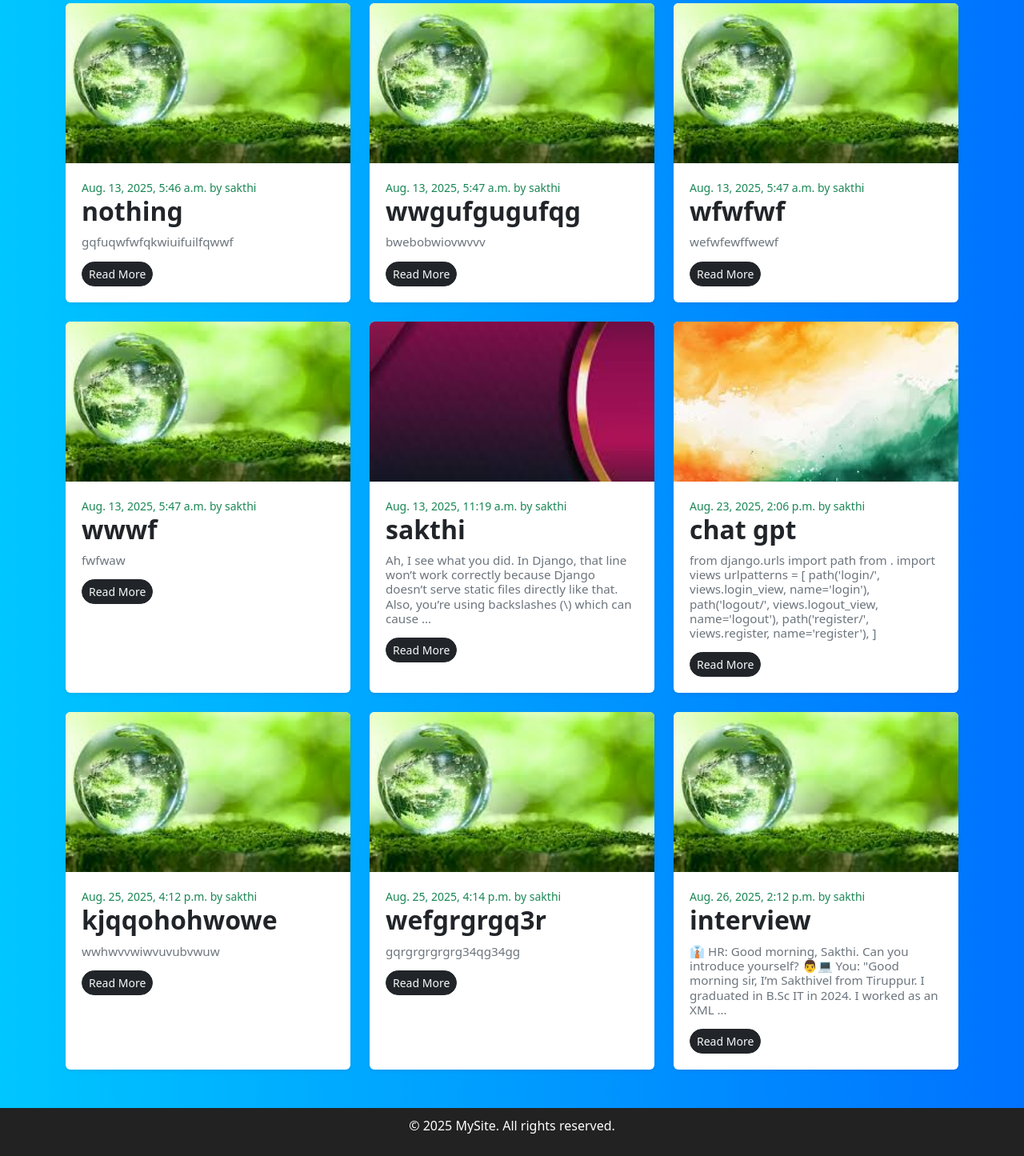
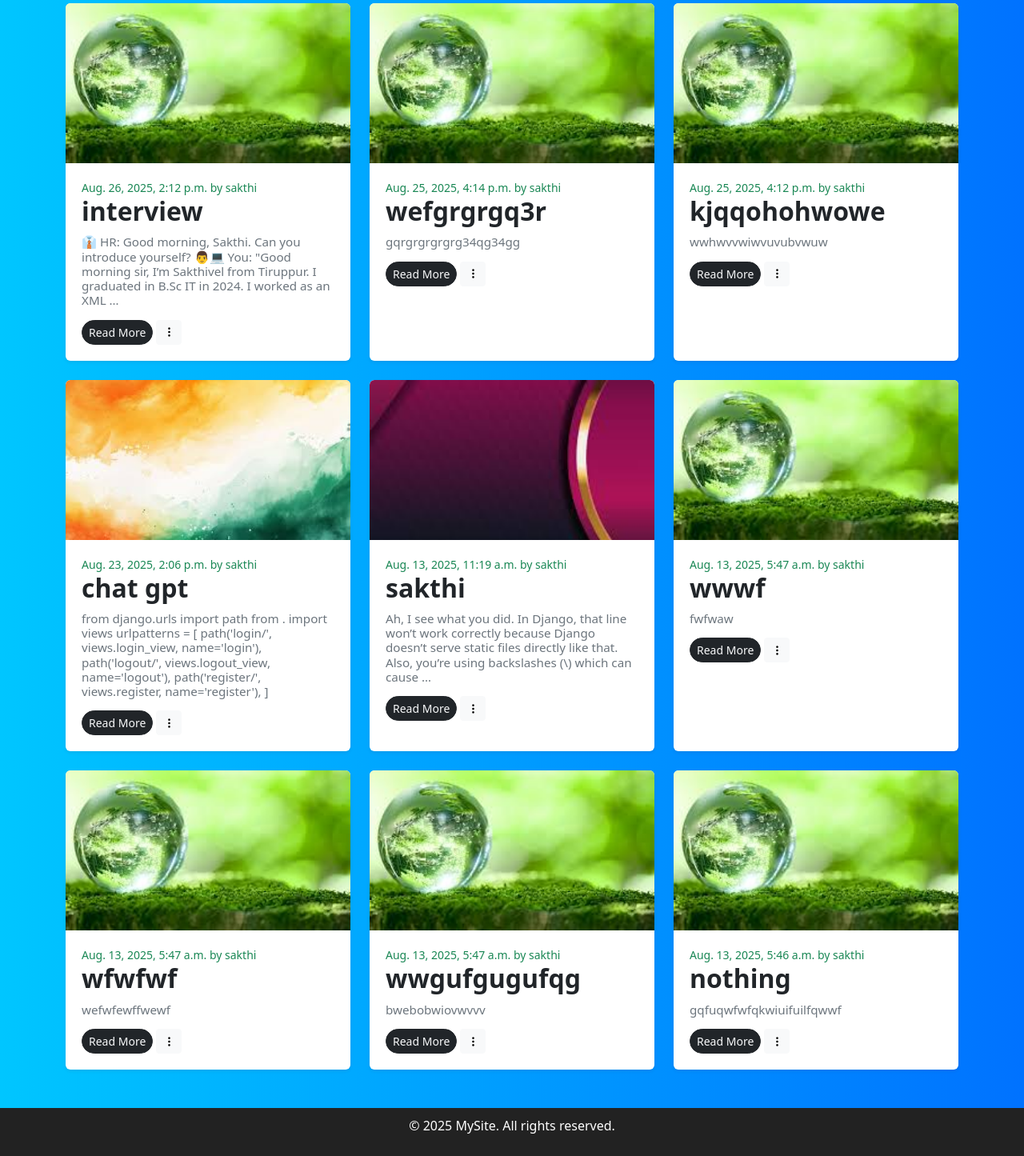
Before and after one commit to Sakthi3431/Django-Blog-App, a Django app: page /mypost/ in a window 1280 px wide. Shown: the part 114-1559 px from the top of the page at 80% size. Run offline with Django 5.2, Linux system fonts and the light colour scheme; a user stored in the database is signed in; data comes from the database, SQL or seed files in the repository; some libraries are stand-ins or nearby versions.

Commit message:
feat: added a three dot buttons to show update and delete button

```diff
--- a/blog/templates/own_posts.html
+++ b/blog/templates/own_posts.html
@@ -2,6 +2,7 @@
 {% load static %}
 {% csrf_token %}
 {% block content %}
+<link href="https://cdn.jsdelivr.net/npm/bootstrap-icons/font/bootstrap-icons.css" rel="stylesheet">
 
 <div class="container py-5">
   <div class="row g-4">
@@ -14,6 +15,15 @@
             <h5 class="card-title h2">{{ post.title }}</h5>
             <p class="card-text h6">{{ post.content|truncatewords:30 }}</p>
             <a class="btn btn-dark text-light btn-sm rounded-pill" href="{% url 'detail_view' post.id %}">Read More</a>
+            <div class="dropdown d-inline">
+            <button class="btn btn-light btn-sm" type="button" data-bs-toggle="dropdown" aria-expanded="false">
+              <i class="bi bi-three-dots-vertical rounded-3"></i>
+            </button>
+            <ul class="dropdown-menu">
+              <li><a class="dropdown-item text-primary" href="">Update</a></li>
+              <li><a class="dropdown-item text-danger" href="">Delete</a></li>
+            </ul>
+          </div>
           </div>
         </div>
       </div>
--- a/user/views.py
+++ b/user/views.py
@@ -49,6 +49,6 @@ def Detail_view(request, id):
     return render(request, 'detail_view.html', {'post': selected_post})
 
 def MyPosts(request):
-    posts = Post.objects.filter(author = request.user)
+    posts = Post.objects.filter(author = request.user).order_by('-created_at')
     print(request.user)
     return render(request, 'own_posts.html', {'posts': posts})
```
